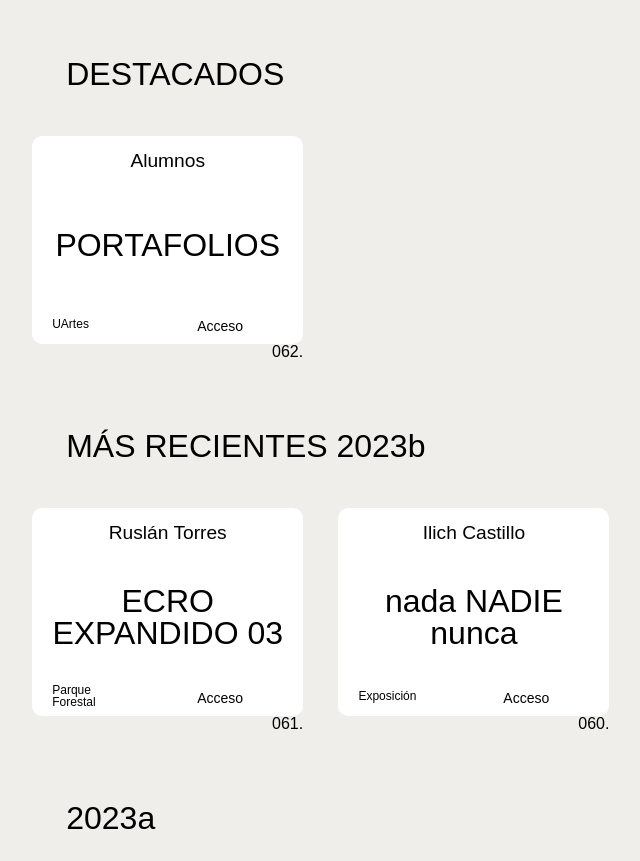
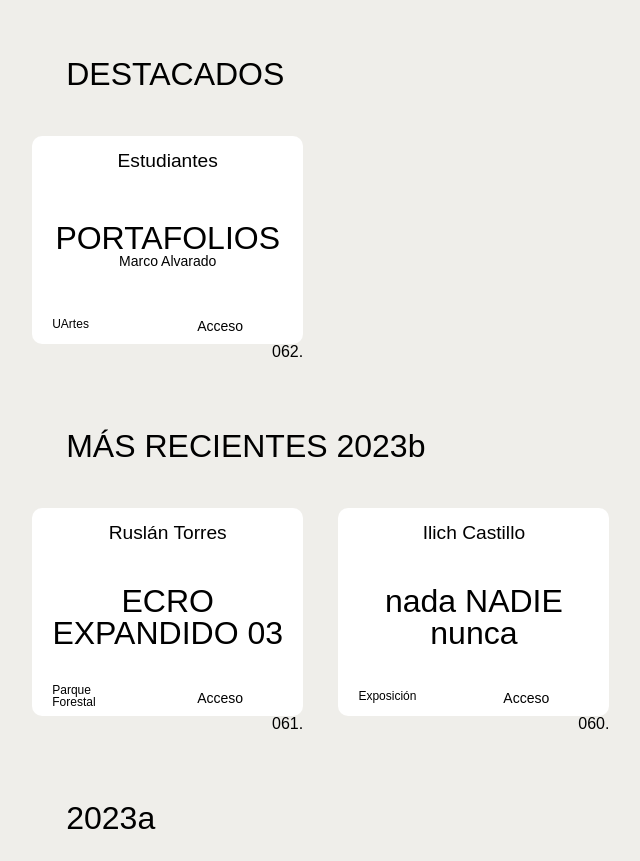
Before and after one commit to eavuartes/eavuartes, a plain HTML site: page index.html in a window 1280 px wide. Shown: the part 1660-2521 px from the top of the page, without its empty margins (13-653 px from the left). Drawn offline with nearby package versions, Linux system fonts and the light colour scheme.

Commit message:
Update index.html

```diff
--- a/index.html
+++ b/index.html
@@ -255,10 +255,11 @@
       <article class="gridcrd cardd"><div class="gridcrdin"><div class="crdheader"><div class="crd1"><div class="crd11"><div class="crdauthor"><div class="svgauthor">
   <span></span>
   </div></div>
-    <div class="crdname"><span class="crdlugar"></span><br><span class="crddocente">Alumnos</span>
+  <div class="crdname"><span class="crdlugar"></span><span class="crddocente">Estudiantes</span>
   </div></div><div class="crdsub"><div><span></span></div></div></div></div>
   <div class="crdbody"><div class="crd2"><div class="crd22"><div class="crdtitular">
   <a style="font-size: 2rem;" href="https://eavuartes.wordpress.com/equipo-2/">PORTAFOLIOS</a>
+     <span style="font-size:14px;">Marco Alvarado</span>
   </div></div></div></div><div class="crdfooter"><div class="crd3"><div class="crd33">
     <div>UArtes</div>
   </div><div class="crdbtn"><a href="https://eavuartes.wordpress.com/equipo-2/"><span class="crdbtntext">Acceso</span></a></div></div></div></div><div class="crdh"> <div class="crdhl"><span></span></div><div class="crdhr"><span>062.</span></div></div>
```
Lines whose indentation alone changed are shown as unchanged.
